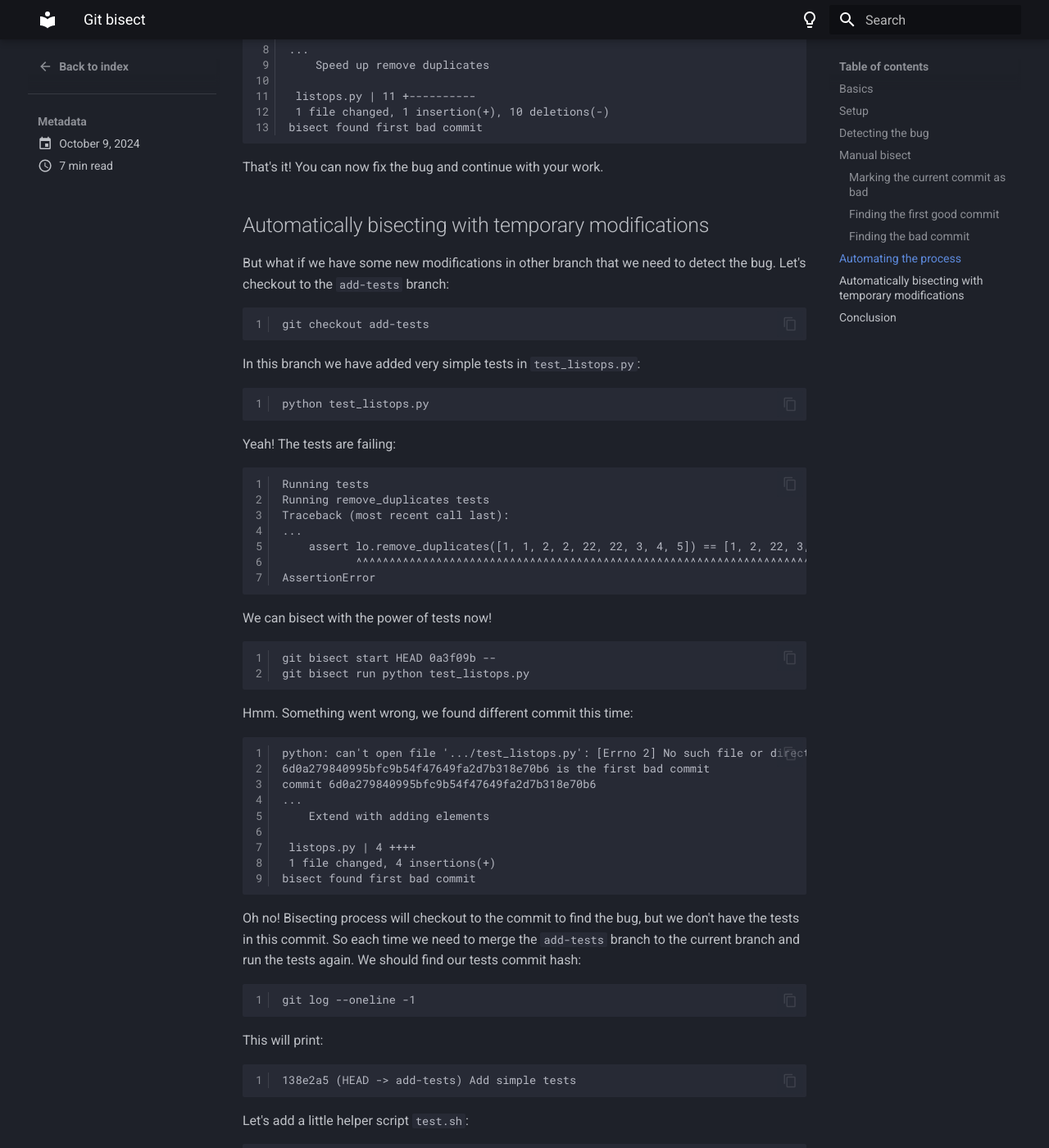
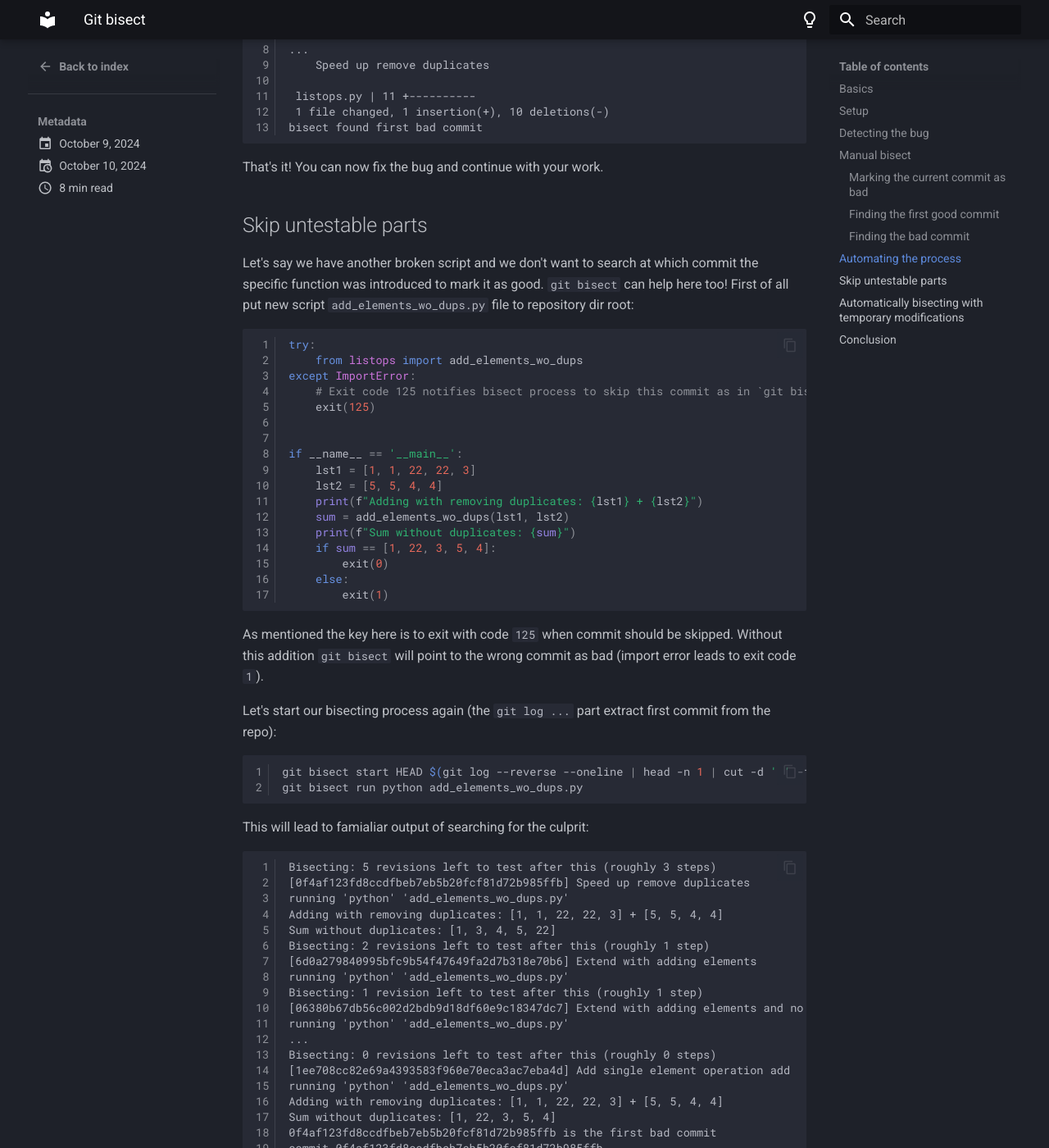
Before and after one commit to insomnes/my-static-site, an MkDocs documentation site: the page built from docs/blog/posts/git_bisect.md, in a window 1280 px wide and 1400 px high, scrolled down 4983 px. Shown: the whole window at 82% size. Built offline with MkDocs 1.6.1 and Material for MkDocs 9.7.7, drawn with Linux system fonts in a browser that asks for light colours; some of the changed text lies outside the part shown.

Commit message:
Update git bisect post with 125 exit code info

````diff
--- a/docs/blog/posts/git_bisect.md
+++ b/docs/blog/posts/git_bisect.md
@@ -1,6 +1,7 @@
 ---
 date:
   created: 2024-10-09
+  updated: 2024-10-10
 ---
 
 # Git bisect
@@ -221,11 +222,74 @@ bisect found first bad commit
 
 That's it! You can now fix the bug and continue with your work.
 
+## Skip untestable parts
+Let's say we have another broken script and we don't want to search at which commit
+the specific function was introduced to mark it as good. `git bisect` can help here too!
+First of all put new script `add_elements_wo_dups.py` file to repository dir root:
+```python
+try:
+    from listops import add_elements_wo_dups
+except ImportError:
+    # Exit code 125 notifies bisect process to skip this commit as in `git bisect skip`
+    exit(125)
+
+
+if __name__ == '__main__':
+    lst1 = [1, 1, 22, 22, 3]
+    lst2 = [5, 5, 4, 4]
+    print(f"Adding with removing duplicates: {lst1} + {lst2}")
+    sum = add_elements_wo_dups(lst1, lst2)
+    print(f"Sum without duplicates: {sum}")
+    if sum == [1, 22, 3, 5, 4]:
+        exit(0)
+    else:
+        exit(1)
+```
+As mentioned the key here is to exit with code `125` when commit should be skipped.
+Without this addition `git bisect` will point to the wrong commit as bad (import error
+leads to exit code `1`).
+
+Let's start our bisecting process again (the `git log ...` part extract first commit
+from the repo):
+```bash
+git bisect start HEAD $(git log --reverse --oneline | head -n 1 | cut -d ' ' -f1)
+git bisect run python add_elements_wo_dups.py
+```
+
+This will lead to famialiar output of searching for the culprit:
+```
+Bisecting: 5 revisions left to test after this (roughly 3 steps)
+[0f4af123fd8ccdfbeb7eb5b20fcf81d72b985ffb] Speed up remove duplicates
+running 'python' 'add_elements_wo_dups.py'
+Adding with removing duplicates: [1, 1, 22, 22, 3] + [5, 5, 4, 4]
+Sum without duplicates: [1, 3, 4, 5, 22]
+Bisecting: 2 revisions left to test after this (roughly 1 step)
+[6d0a279840995bfc9b54f47649fa2d7b318e70b6] Extend with adding elements
+running 'python' 'add_elements_wo_dups.py'
+Bisecting: 1 revision left to test after this (roughly 1 step)
+[06380b67db56c002d2bdb9d18df60e9c18347dc7] Extend with adding elements and no dups combined
+running 'python' 'add_elements_wo_dups.py'
+...
+Bisecting: 0 revisions left to test after this (roughly 0 steps)
+[1ee708cc82e69a4393583f960e70eca3ac7eba4d] Add single element operation add
+running 'python' 'add_elements_wo_dups.py'
+Adding with removing duplicates: [1, 1, 22, 22, 3] + [5, 5, 4, 4]
+Sum without duplicates: [1, 22, 3, 5, 4]
+0f4af123fd8ccdfbeb7eb5b20fcf81d72b985ffb is the first bad commit
+commit 0f4af123fd8ccdfbeb7eb5b20fcf81d72b985ffb
+...
+    Speed up remove duplicates
+
+ listops.py | 11 +----------
+ 1 file changed, 1 insertion(+), 10 deletions(-)
+bisect found first bad commit
+```
+
 ## Automatically bisecting with temporary modifications
 But what if we have some new modifications in other branch that we need to detect the bug.
-Let's checkout to the `add-tests` branch:
+Let's switch to the `add-tests` branch:
 ```bash
-git checkout add-tests
+git switch add-tests
 ```
 In this branch we have added very simple tests in `test_listops.py`:
 ```bash
@@ -266,6 +330,7 @@ bisect found first bad commit
 Oh no! Bisecting process will checkout to the commit to find the bug,
 but we don't have the tests in this commit. So each time we need to merge the `add-tests`
 branch to the current branch and run the tests again.
+
 We should find our tests commit hash:
 ```bash
 git log --oneline -1
````
